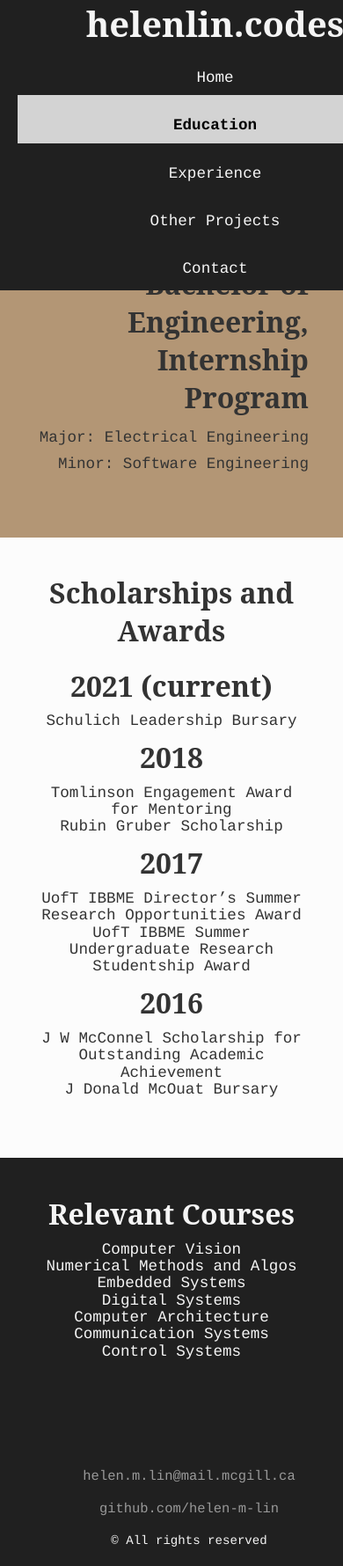
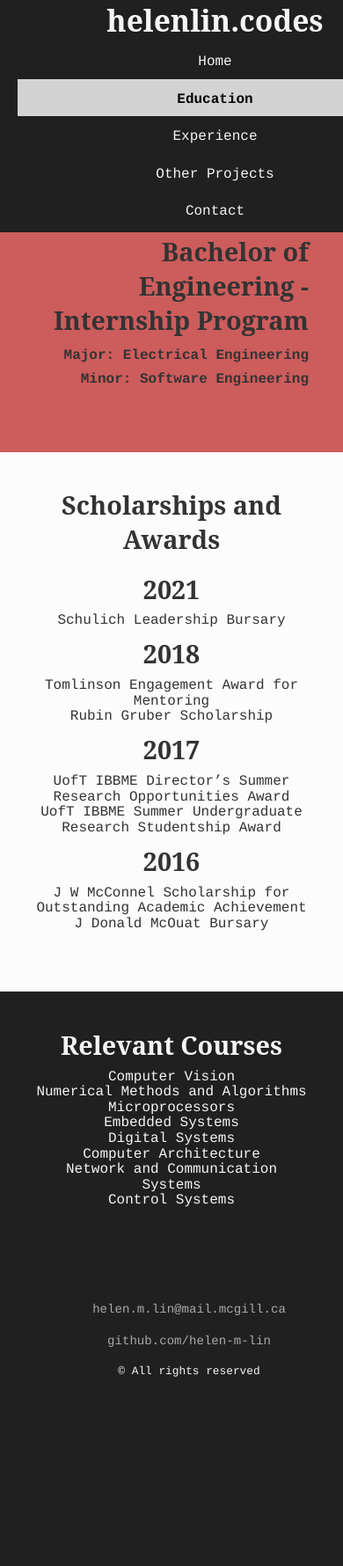
Before and after one commit to helen-m-lin/helenlincodes, a Jekyll site: the page built from education.html, in a window 390 px wide. Shown: the whole page at 88% size. Built offline with Jekyll 4.4.1, drawn with Linux system fonts in a browser that asks for light colours; after the commit the page ends 1586 px from its top, so only the background shows below that.

```diff
--- a/_config.yml
+++ b/_config.yml
@@ -7,3 +7,4 @@ css: "/css/main.css"
 email: "helen.m.lin@mail.mcgill.ca"
 linkedin: "https://linkedin.com/in/helen-m-lin/"
 github: "https://github.com/helen-m-lin"
+hackerrank: "https://www.hackerrank.com/helen_m_lin"
--- a/assets/css/styles.scss
+++ /dev/null
@@ -1,3 +0,0 @@
----
----
-@import "main";
--- a/css/main.css
+++ b/css/main.css
@@ -33,9 +33,9 @@ nav {
 
 nav a {
     text-align: center;
-    padding: 25px 30px 10px;
+    padding: 15px 30px 10px;
     text-decoration: none;
-    font-size: 1.1em;
+    font-size: 1em;
     color: whitesmoke;
 }
 
@@ -65,7 +65,7 @@ nav a.nav-curr {
 .nav-left, .nav-left:hover {
     padding: 5px 30px;
     float: left;
-    font-size: 2.5em;
+    font-size: 2.1em;
     font-weight: bold;
     font-family:'Playfair Display', 'serif';
     background-color: #202020;
@@ -112,19 +112,18 @@ h1 {
 }
 
 h2 {
-    font-size: 3em;
+    font-size: 2.5em;
     font-family:'Playfair Display', 'serif';
     text-align: center;
 }
 
-/* check */
 h3 {
-    font-size: 2em;
+    font-size: 1.8em;
     font-family:'Playfair Display', 'serif';
 }
 
 p, li {
-    font-size: 1.1em;
+    font-size: 1em;
     font-family: Courier, monospace;
     line-height: 1.1em;
 }
@@ -136,7 +135,7 @@ a {
     font-family: Courier, monospace;
     line-height: 1.1em;
     text-decoration: none;
-    color: #999;
+    color:darkgray;
 }
 
 a:hover {
@@ -161,7 +160,7 @@ button:hover, button:hover a {
 /* SPECIFIC SECTIONS */
 
 .helen {
-    padding-top: 50vh;
+    padding-top: 40vh;
 }
 .home-edu, .mcgill {
     text-align: right;
@@ -178,16 +177,6 @@ button:hover, button:hover a {
     text-align: center;
 }
 
-/* doesn't work */
-h2 .home-edu {
-    text-align: right !important;
-}
-
-/* doesn't work */
-h2 .comp-vis, h2 .emb-sys, h2 .other {
-    text-align: left !important;
-}
-
 /*
 .awards {
     float: left;
@@ -196,8 +185,6 @@ h2 .comp-vis, h2 .emb-sys, h2 .other {
     float: right;
 }
 */
-
-
 
 /* colour themes */
 
@@ -209,6 +196,8 @@ h2 .comp-vis, h2 .emb-sys, h2 .other {
 
 .thm-med {
     background-color: #b39675;
+    background-color:teal;
+    background-color: indianred;
     color: #333;
 }
 
--- a/education.html
+++ b/education.html
@@ -5,15 +5,15 @@ title: HL Education
 
 <div class="section thm-med mcgill">
 <h2>McGill University, B. Eng</h2>
-    <h3>Bachelor of Engineering, Internship Program</h3>
-    <p>Major: Electrical Engineering</p>
-    <p>Minor: Software Engineering</p>
+    <h3>Bachelor of Engineering - Internship Program</h3>
+    <p style="font-weight:bold">Major: Electrical Engineering</p>
+    <p style="font-weight:bold">Minor: Software Engineering</p>
     <br></br>
 </div><!-- /.education -->
 
 <div class="section thm-light awards">
 <h3>Scholarships and Awards</h3>
-        <h3>2021 (current)</h3>
+        <h3>2021</h3>
         <li>Schulich Leadership Bursary</li>
 
         <h3> 2018</h3>
@@ -34,11 +34,12 @@ title: HL Education
 <h3>Relevant Courses</h3>
 
                 <li>Computer Vision</li>
-                <li>Numerical Methods and Algos</li>
+                <li>Numerical Methods and Algorithms</li>
+                <li>Microprocessors</li>
                 <li>Embedded Systems</li>
                 <li>Digital Systems</li>
                 <li>Computer Architecture</li>
-                <li>Communication Systems</li>
+                <li>Network and Communication Systems</li>
                 <li>Control Systems</li>
 
 
```
Also changed, not shown: _sass/main.scss (deleted, +0 -206 lines), contact.html (+6 -1 lines), experience.html (+6 -5 lines), index.html (+7 -5 lines), ReadMe.md.
